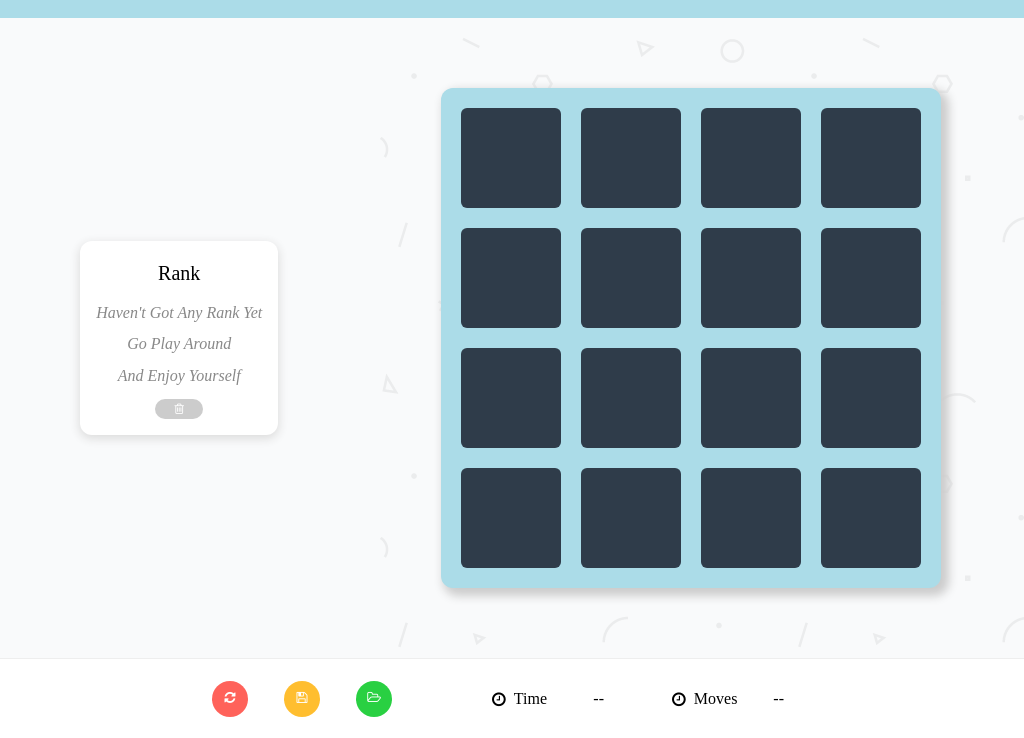
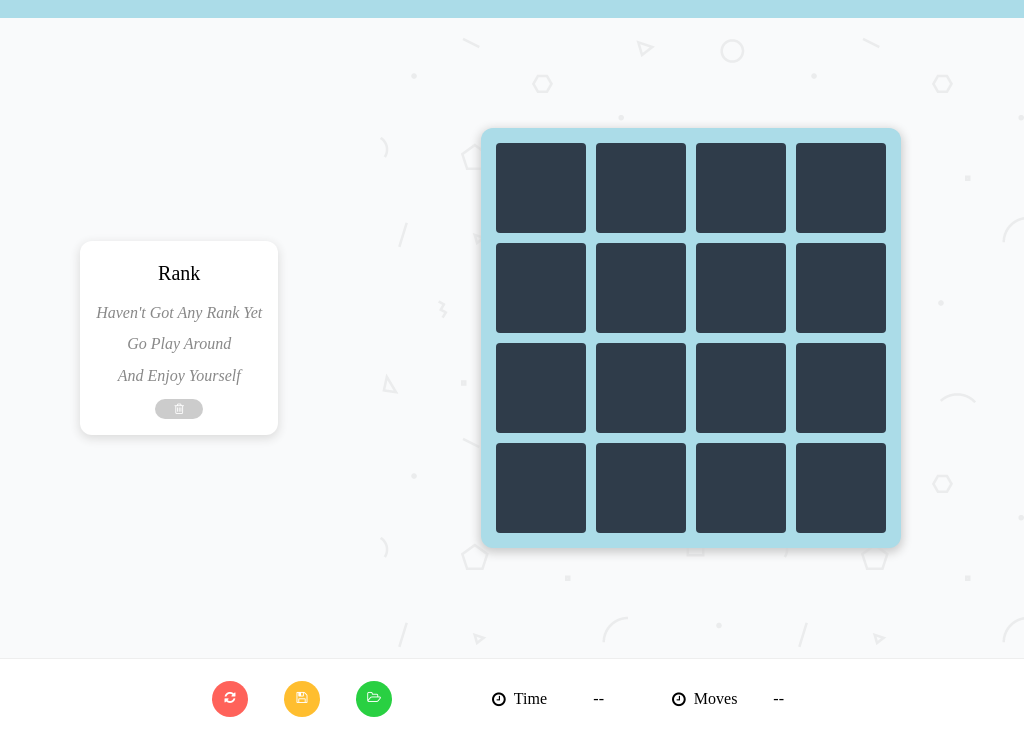
Before and after one commit to jh1293/udacity-project-memory-game, a website: page src/index.html in a window 1024 px wide. Shown: the part 62-800 px from the top of the page. Drawn offline with nearby package versions, Linux system fonts and the light colour scheme; files that its build step writes are made by us from their sources; files whose address does not match are found by name; a web font is replaced by a local one.

Commit message:
fix: Card table size issue on large devices

```diff
--- a/src/scss/main.scss
+++ b/src/scss/main.scss
@@ -755,18 +755,17 @@ body {
         height: 100%;
 
         .table {
-          width: 500px;
-          height: 500px;
+          width: 420px;
+          height: 420px;
           padding: 10px;
           border-radius: 12px;
           margin: 0 auto;
-          box-shadow: 5px 5px 10px 3px #ccc;
 
           .card {
-            width: 100px;
-            height: 100px;
-            margin: 10px;
-            border-radius: 6px;
+            width: 90px;
+            height: 90px;
+            margin: 5px;
+            border-radius: 4px;
           }
         }
       }
```
Also changed, not shown: dist/css/main.css.
